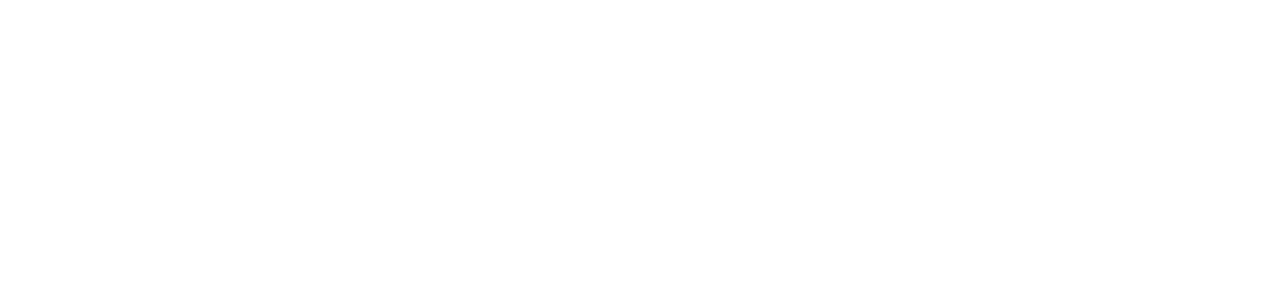
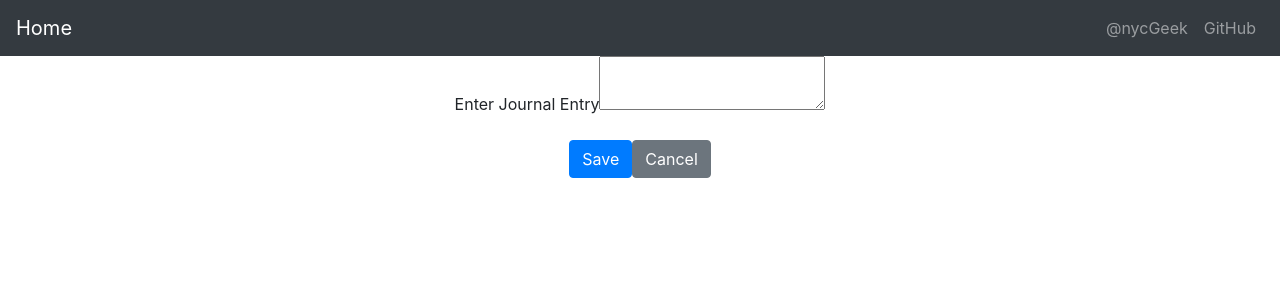
Before and after one commit to LawrenceObote/JournalAPI, a React (Create React App) app in the folder client/journal-frontend/: page /journal-entries/1 in a window 1280 px wide. Shown: the top 300 px of the page. Built offline with nearby package versions, Linux system fonts and the light colour scheme; no server answers.

Commit message:
rendered some info on the page

```diff
--- a/client/journal-frontend/package.json
+++ b/client/journal-frontend/package.json
@@ -8,6 +8,7 @@
     "@testing-library/user-event": "^7.2.1",
     "react": "^16.13.1",
     "react-dom": "^16.13.1",
+    "react-router-dom": "^5.2.0",
     "react-scripts": "3.4.1"
   },
   "scripts": {
--- a/client/journal-frontend/src/App.js
+++ b/client/journal-frontend/src/App.js
@@ -1,11 +1,20 @@
 import React from 'react';
-import logo from './logo.svg';
 import './App.css';
 import { Button } from 'reactstrap';
+import JournalEntryEdit from './components/JournalEntryEdit';
+import { BrowserRouter as Router, Route, Switch } from 'react-router-dom';
+
 
 function App() {
   return (
     <div className="App">
+      <Router>
+        <Switch>
+            <Route path='/' exact={true}></Route>
+            <Route path='/journal-entries' exact={true}></Route>
+            <Route path='/journal-entries/:id' component={JournalEntryEdit}></Route>
+        </Switch>
+      </Router>
 
     </div>
   );
--- /dev/null
+++ b/client/journal-frontend/src/components/AppNavBar.js
@@ -0,0 +1,35 @@
+import React, { Component } from 'react';
+import { Collapse, Nav, Navbar, NavbarBrand, NavbarToggler, NavItem, NavLink } from 'reactstrap';
+import { Link } from 'react-router-dom';
+
+export default class AppNavbar extends Component {
+  constructor(props) {
+    super(props);
+    this.state = {isOpen: false};
+    this.toggle = this.toggle.bind(this);
+  }
+
+  toggle() {
+    this.setState({
+      isOpen: !this.state.isOpen
+    });
+  }
+
+  render() {
+    return <Navbar color="dark" dark expand="md">
+      <NavbarBrand tag={Link} to="/">Home</NavbarBrand>
+      <NavbarToggler onClick={this.toggle}/>
+      <Collapse isOpen={this.state.isOpen} navbar>
+        <Nav className="ml-auto" navbar>
+          <NavItem>
+            <NavLink
+              href="https://www.linkedin.com/in/shaniece-crumpler-80937062/">@nycGeek</NavLink>
+          </NavItem>
+          <NavItem>
+            <NavLink href="https://github.com/niecey0123">GitHub</NavLink>
+          </NavItem>
+        </Nav>
+      </Collapse>
+    </Navbar>;
+  }
+}
--- a/client/journal-frontend/src/components/JournalEntryEdit.js
+++ b/client/journal-frontend/src/components/JournalEntryEdit.js
@@ -1,6 +1,10 @@
 import React, { Component } from 'react'
+import AppNavBar from './AppNavBar';
+import { Link, withRouter } from 'react-router-dom';
+import { Button, Container, Form, FormGroup, Input, Label } from 'reactstrap';
 
-export default class JournalEntry extends Component {
+
+export default class JournalEntryEdit extends Component {
 
     emptyItem = {
         journalEntryText: ''
@@ -17,7 +21,7 @@
 
     async componentDidMount(){
         if (this.props.match.params.id !== 'new') {
-            const group = await (await fetch `/journal-app/v1/journal_entries${this.props.match.params.id}`)).json();
+            const group = await (await fetch (`/journal-app/v1/journal_entries${this.props.match.params.id}`)).json();
         }
     }
 
@@ -58,12 +62,23 @@
     }
     render() {
         const{item} = this.state;
-        const title = <h2>{this.props.match.params.id ? 'Edit Employee' : 'Add Employee'}</h2>
+        const title = <h2>{window.location.href ===  `http://localhost:3000/journal-entries/new`? 'Edit Journal Entry' : 'Add Journal Entry'}</h2>
 
         return (
             <div>
-                <AppNAvBar/>
-                <Container
+                <AppNavBar/>
+                <Container/>
+                {/* {title} */}
+                <Form onSubmit={this.handleSubmit}>
+                    <FormGroup>
+                        <Label>Enter Journal Entry</Label>
+                        <textarea type="text" name="journalEntryText" id="journalEntryText" value={item.journalEntryText}></textarea>
+                    </FormGroup>
+                    <FormGroup>
+                        <Button color="primary" type="submit">Save</Button>
+                        <Button color="secondary" tag={Link} to="/journal_enrties">Cancel</Button>
+                    </FormGroup>
+                </Form>
 
             </div>
         )
```
Also changed, not shown: 1 other file (tests, documents, lock files or other folders).
